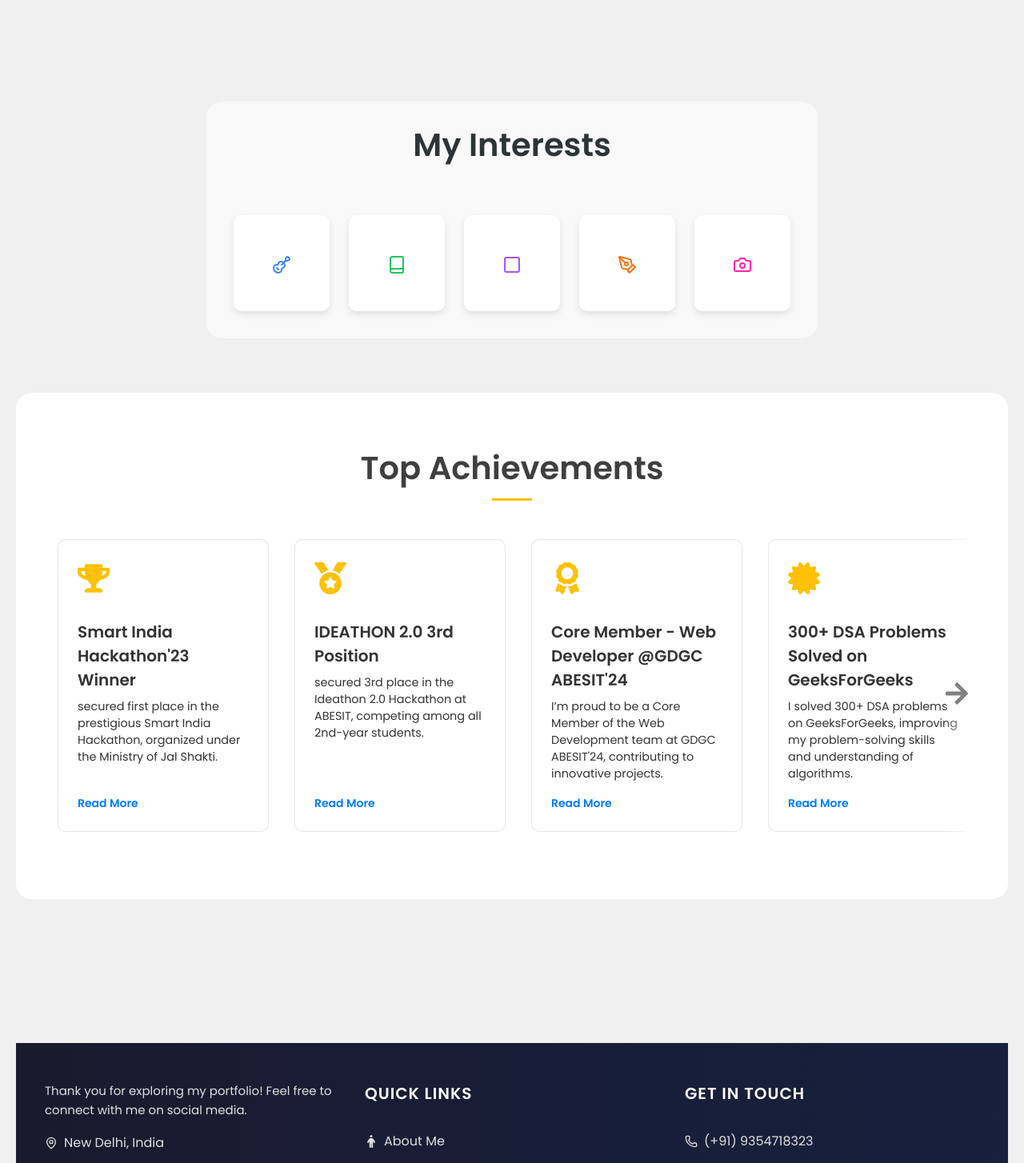
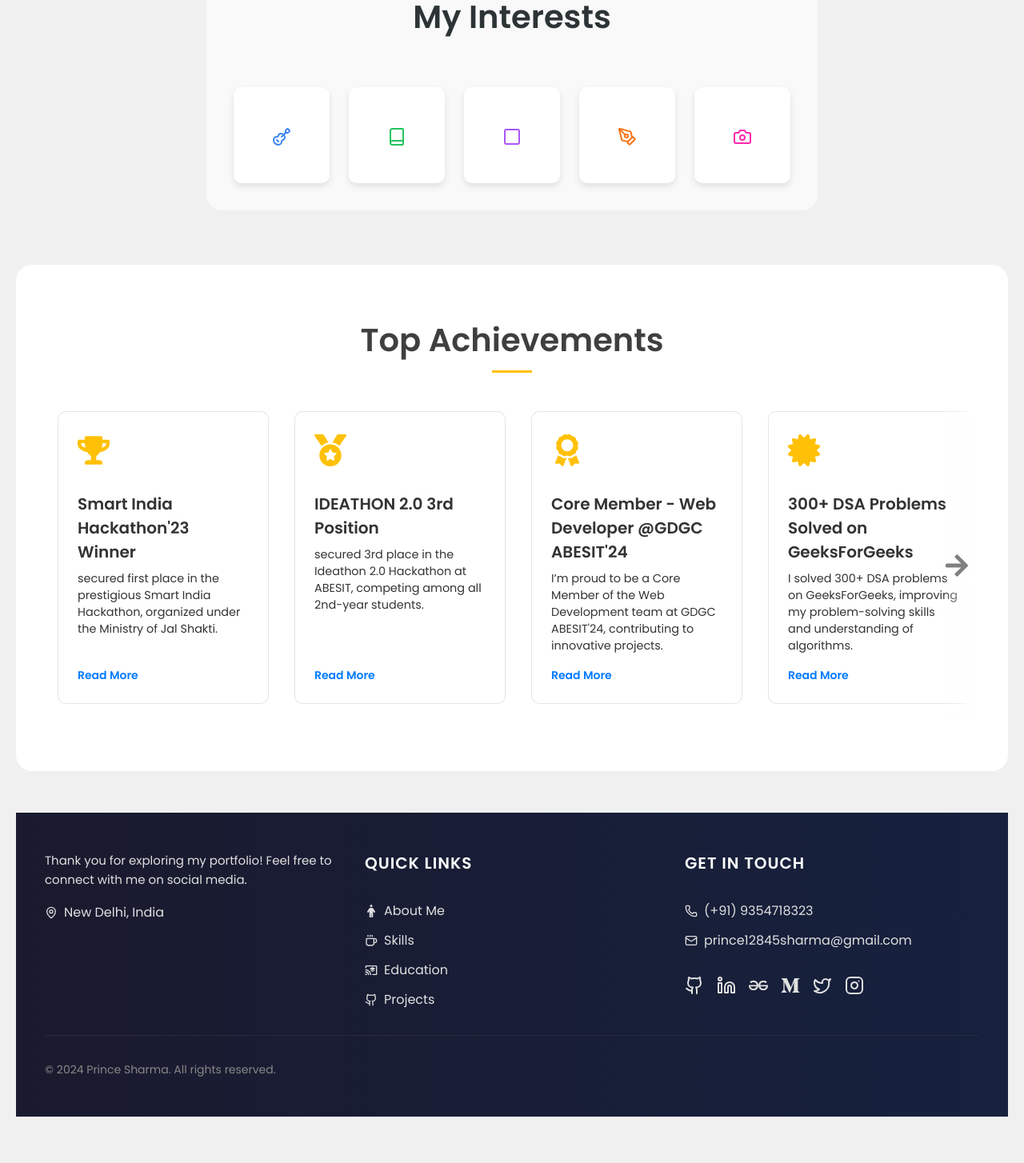
Before and after one commit to Prince-Sharma002/portfolio-front, a React (Create React App) app: page / in a window 1280 px wide. Shown: the part 2920-4374 px from the top of the page at 80% size. Built offline with nearby package versions, Linux system fonts and the light colour scheme.

Commit message:
style changes

```diff
--- a/src/components/Footer.jsx
+++ b/src/components/Footer.jsx
@@ -26,7 +26,7 @@ const Footer = () => {
       padding: '48px 0',
       width: '100%',
       maxWidth: window.innerWidth <= 760 ? '22rem' : '100%',
-      margin:  window.innerWidth <= 760 ? '0rem auto 3rem 0rem' : '10rem auto 3rem auto',
+      margin:  window.innerWidth <= 760 ? '0rem auto 3rem 0rem' : '2rem auto 3rem auto',
 
       gridColumn: 'span 12',
     },
--- a/src/components/Hobbies.jsx
+++ b/src/components/Hobbies.jsx
@@ -30,7 +30,7 @@ const Hobbies = () => {
         overflow: 'hidden',
         borderRadius : "20px",
         maxWidth: window.innerWidth <= 760 ? '22rem' : '1200px',
-        margin:  window.innerWidth <= 760 ? '0rem auto 3rem 0rem' : '10rem auto 3rem auto',
+        margin:  window.innerWidth <= 760 ? '0rem auto 3rem 0rem' : '0rem auto 3rem auto',
 
       }}
     >
```
